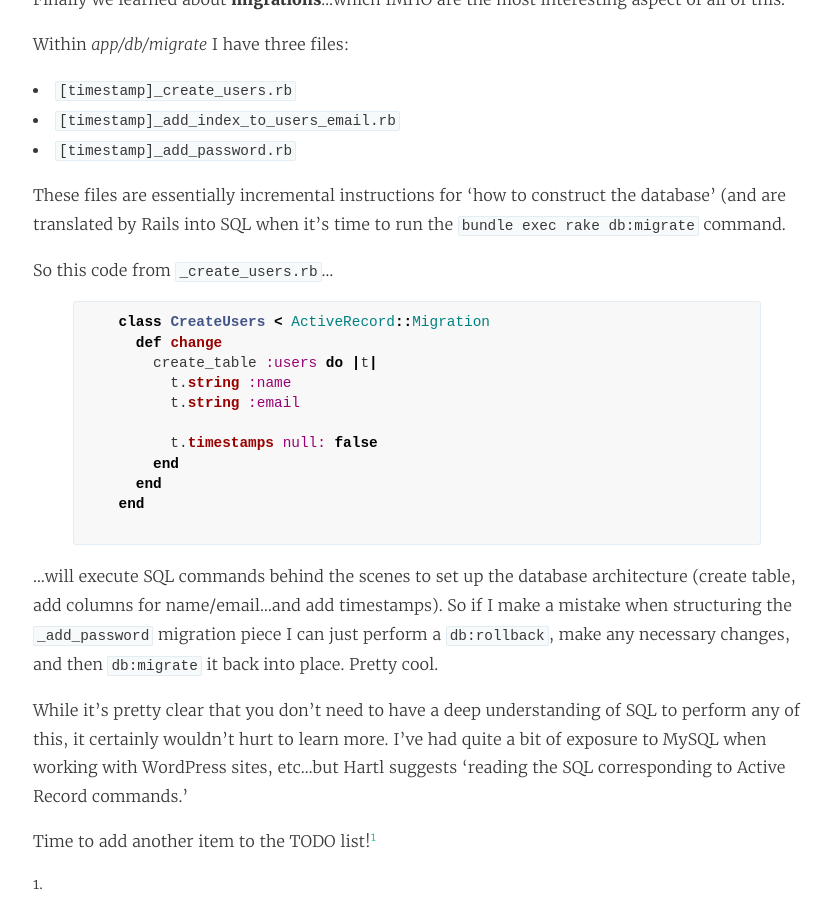
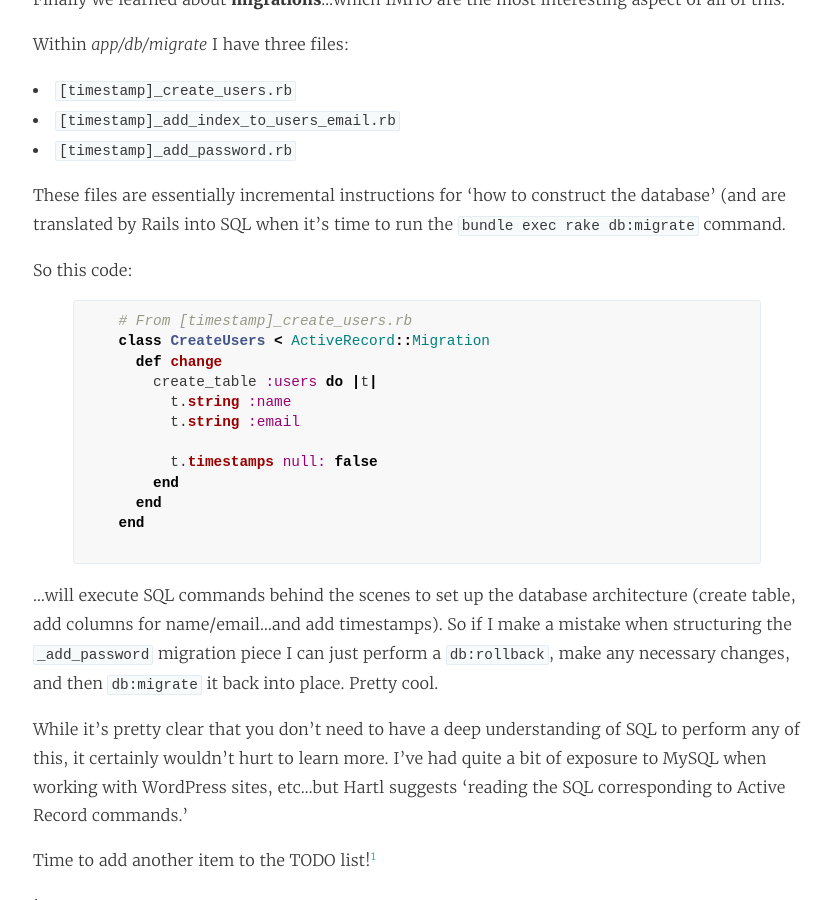
Before and after one commit to emerywebster/emerywebster.github.io, a Jekyll site: the page built from _posts/2015-10-21-rails-tutorial-chap-6.md, in a window 1280 px wide and 900 px high, scrolled down 1208 px. Shown: the whole window, without its empty margins (223-1054 px from the left). Built offline with Jekyll 4.4.1, drawn with Linux system fonts in a browser that asks for light colours; nearby versions of some CDN libraries; emoji names are drawn with the system emoji font; Markdown is read by kramdown in place of the engine named in the settings.

Commit message:
fix highlighting

```diff
--- a/_posts/2015-10-21-rails-tutorial-chap-6.md
+++ b/_posts/2015-10-21-rails-tutorial-chap-6.md
@@ -35,9 +35,10 @@ Within _app/db/migrate_ I have three files:
 
 These files are essentially incremental instructions for 'how to construct the database' (and are translated by Rails into SQL when it's time to run the `bundle exec rake db:migrate` command.
 
-So this code from `_create_users.rb`...
+So this code:
 
     {% highlight ruby %}
+    # From [timestamp]_create_users.rb
     class CreateUsers < ActiveRecord::Migration
       def change
         create_table :users do |t|
```
Also changed, not shown: _posts/2015-10-04-rails-tutorial-chap-3.md (+1 -0 lines), _posts/2015-10-15-rails-tutorial-chap-5.md (+1 -0 lines).
